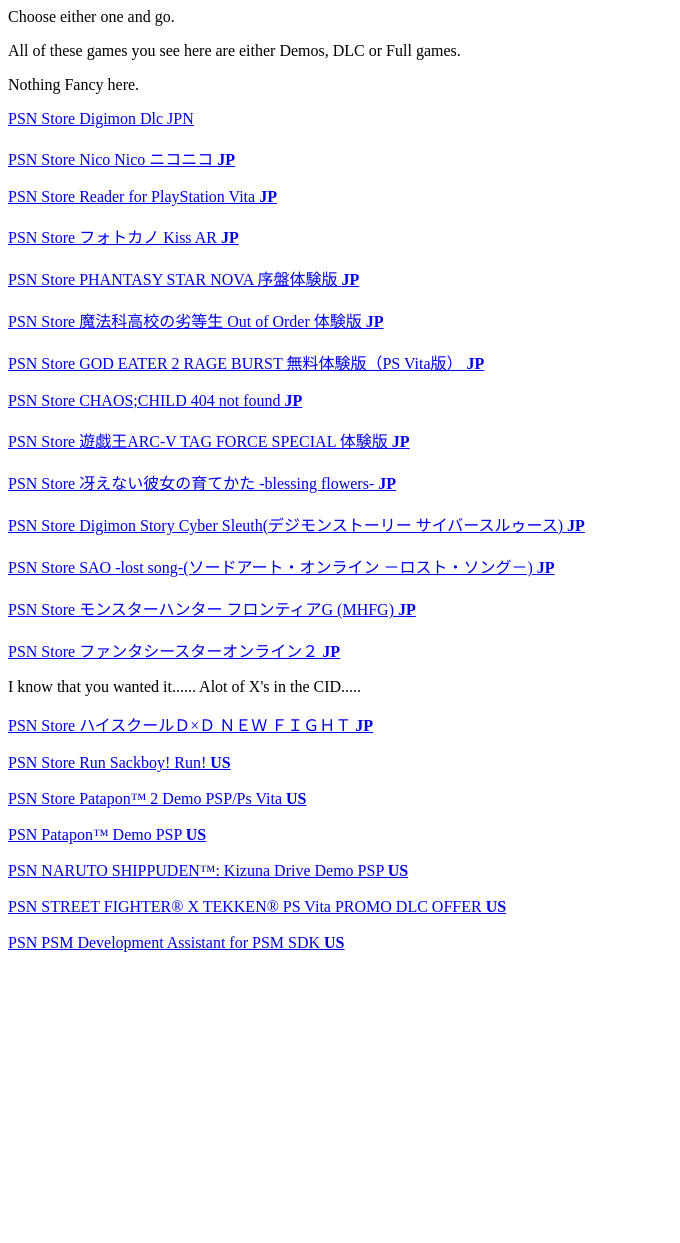
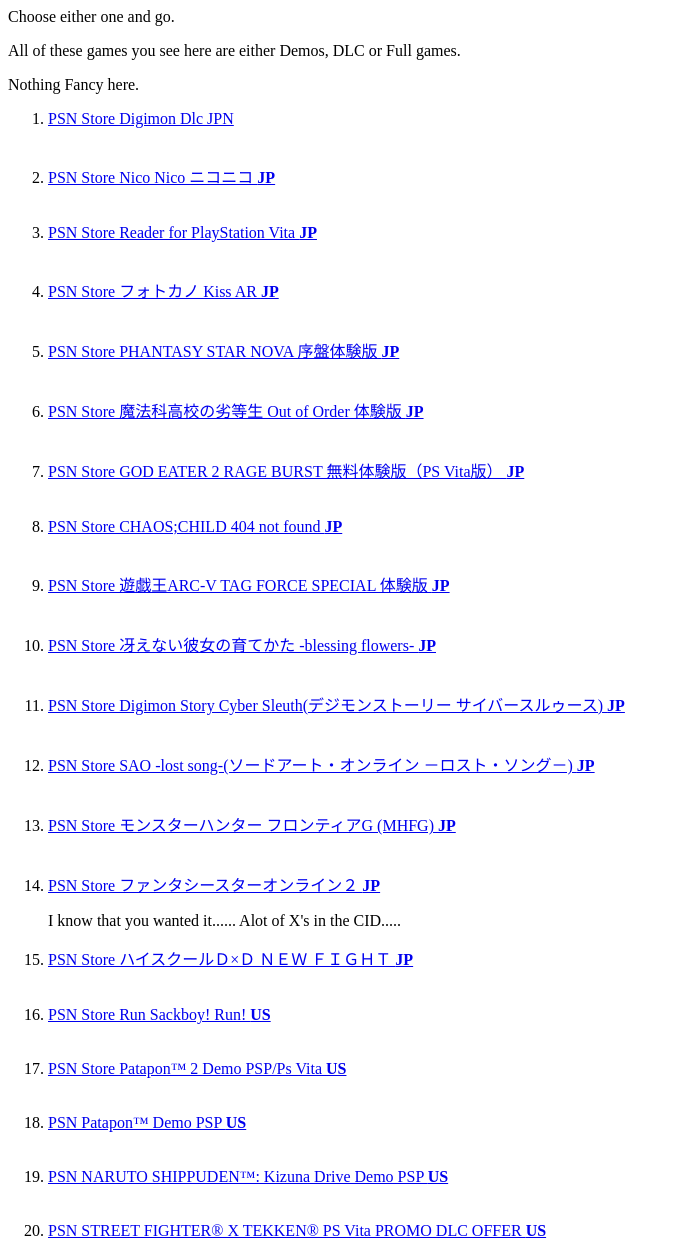
Before and after one commit to Nysek/Ps-Vita-Command-HTML-launcher, a plain HTML site: page index.html in a window 1280 px wide. Shown: the top 1243 px of the page, without its empty margins (0-680 px from the left). Before the commit the page ends 960 px from the top, so only its background shows below. Drawn offline with Linux system fonts and the light colour scheme.

Commit message:
Update index.html
Organized all of the CIDS, Added PSM Development Assistant for Unity CID and utf-8 charset to show the Japanese text.

```diff
--- a/index.html
+++ b/index.html
@@ -1,71 +1,78 @@
 <!--Made by Nysek, 2015-->
 <HTML>
 <Body>
-<Title> Ps Vita Command HTML-launcher</title>
+<head>
+  <meta charset="utf-8"></meta>
+  <Title> Ps Vita Command HTML-launcher</title>
+</head>
 <p>Choose either one and go.</p>
 <p> All of these games you see here are either Demos, DLC or Full games.</p>
 <p>Nothing Fancy here.</p>
-<a href="psns:browse?product=JP0700-PCSG00516_00-DSDLCQUEST000012&EMCID=jGMgameTOP_a0003">PSN Store Digimon Dlc JPN</a>
+<ol>
+<li><a href="psns:browse?product=JP0700-PCSG00516_00-DSDLCQUEST000012&EMCID=jGMgameTOP_a0003">PSN Store Digimon Dlc JPN</a></li>
 <br>
 <br>
-<a href="psns:browse?product=JP0028-PCSG80001_00-0000000000000001">PSN Store Nico Nico ニコニコ <b>JP</b></a>
+<li><a href="psns:browse?product=JP0028-PCSG80001_00-0000000000000001">PSN Store Nico Nico ニコニコ <b>JP</b></a></li>
 <br>
 <br>
-<a href="psns:browse?product=JA0001-PCSC80012_00-READERFORPSVITA0">PSN Store Reader for PlayStation Vita <b>JP</b></a>
+<li><a href="psns:browse?product=JA0001-PCSC80012_00-READERFORPSVITA0">PSN Store Reader for PlayStation Vita <b>JP</b></a></li>
 <br>
 <br>
-<a href="psns:browse?product=JP0117-PCSG00160_00-0000000000000000">PSN Store フォトカノ Kiss AR <b>JP</b></a>
+<li><a href="psns:browse?product=JP0117-PCSG00160_00-0000000000000000">PSN Store フォトカノ Kiss AR <b>JP</b></a></li>
 <br>
 <br>
-<a href="psns:browse?product=JP0177-PCSG90131_00-NOVATRIALELYSTG3">PSN Store PHANTASY STAR NOVA 序盤体験版 <b>JP</b></a>
+<li><a href="psns:browse?product=JP0177-PCSG90131_00-NOVATRIALELYSTG3">PSN Store PHANTASY STAR NOVA 序盤体験版 <b>JP</b></a></li>
 <br>
 <br>
-<a href="psns:browse?product=JP0700-PCSG90162_00-IMHOOOTRIALVER00">PSN Store 魔法科高校の劣等生 Out of Order 体験版 <b>JP</b></a>
+<li><a href="psns:browse?product=JP0700-PCSG90162_00-IMHOOOTRIALVER00">PSN Store 魔法科高校の劣等生 Out of Order 体験版 <b>JP</b></a></li>
 <br>
 <br>
-<a href="psns:browse?product=JP0700-PCSG90161_00-VITAGE2RBDEMO000">PSN Store GOD EATER 2 RAGE BURST 無料体験版（PS Vita版） <b>JP</b></a>
+<li><a href="psns:browse?product=JP0700-PCSG90161_00-VITAGE2RBDEMO000">PSN Store GOD EATER 2 RAGE BURST 無料体験版（PS Vita版） <b>JP</b></a></li>
 <br>
 <br>
-<a href="psns:browse?product=JP0745-PCSG90169_00-CHAOSCHILDTRIALV">PSN Store CHAOS;CHILD 404 not found <b>JP</b></a>
+<li><a href="psns:browse?product=JP0745-PCSG90169_00-CHAOSCHILDTRIALV">PSN Store CHAOS;CHILD 404 not found <b>JP</b></a></li>
 <br>
 <br>
-<a href="psns:browse?product=JP0101-NPJH90349_00-YUGIOHTFSP000000">PSN Store 遊戯王ARC-V TAG FORCE SPECIAL 体験版 <b>JP</b></a>
+<li><a href="psns:browse?product=JP0101-NPJH90349_00-YUGIOHTFSP000000">PSN Store 遊戯王ARC-V TAG FORCE SPECIAL 体験版 <b>JP</b></a></li>
 <br>
 <br>
-<a href="psns:browse?product=JP0745-PCSG00543_00-SAEKANOPRODUCT00">PSN Store 冴えない彼女の育てかた -blessing flowers- <b>JP</b></a>
+<li><a href="psns:browse?product=JP0745-PCSG00543_00-SAEKANOPRODUCT00">PSN Store 冴えない彼女の育てかた -blessing flowers- <b>JP</b></a></li>
 <br>
 <br>
-<a href="psns:browse?product=JP0700-PCSG00516_00-DSCYBERSLEUTH001">PSN Store Digimon Story Cyber Sleuth(デジモンストーリー サイバースルゥース) <b>JP</b></a>
+<li><a href="psns:browse?product=JP0700-PCSG00516_00-DSCYBERSLEUTH001">PSN Store Digimon Story Cyber Sleuth(デジモンストーリー サイバースルゥース) <b>JP</b></a></li>
 <br>
 <br>
-<a href="psns:browse?product=JP0700-PCSG00536_00-SAOLOSTSPSVITA00">PSN Store SAO -lost song-(ソードアート・オンライン －ロスト・ソング－) <b>JP</b></a>
+<li><a href="psns:browse?product=JP0700-PCSG00536_00-SAOLOSTSPSVITA00">PSN Store SAO -lost song-(ソードアート・オンライン －ロスト・ソング－) <b>JP</b></a></li>
 <br>
 <br>
-<a href="psns:browse?product=JP0102-PCSG00350_00-MHFGHDDCONTENTID">PSN Store モンスターハンター フロンティアG (MHFG) <b>JP</b></a>
+<li><a href="psns:browse?product=JP0102-PCSG00350_00-MHFGHDDCONTENTID">PSN Store モンスターハンター フロンティアG (MHFG) <b>JP</b></a></li>
 <br>
 <br>
-<a href="psns:browse?product=JP0177-PCSG00141_00-PHANTASYSTARONL2">PSN Store ファンタシースターオンライン２ <b>JP</b></a>
-<br
-<br>
+<li><a href="psns:browse?product=JP0177-PCSG00141_00-PHANTASYSTARONL2">PSN Store ファンタシースターオンライン２ <b>JP</b></a></li>
 <p>I know that you wanted it...... Alot of X's in the CID.....</p>
-<a href="psns:browse?product=JP0507-PCSG00406_00-NDFFXXXXXXXXXXXX">PSN Store ハイスクールＤ×Ｄ ＮＥＷ ＦＩＧＨＴ <b>JP</b></a>
+<li><a href="psns:browse?product=JP0507-PCSG00406_00-NDFFXXXXXXXXXXXX">PSN Store ハイスクールＤ×Ｄ ＮＥＷ ＦＩＧＨＴ <b>JP</b></a></li>
 <br>
 <br>
-<a href="psns:browse?product=UP9000-PCSA00490_00-1234567891234567">PSN Store Run Sackboy! Run! <b>US</b></a>
+<li><a href="psns:browse?product=UP9000-PCSA00490_00-1234567891234567">PSN Store Run Sackboy! Run! <b>US</b></a></li>
 <br>
 <br>
-<a href="psns:browse?product=UP9000-NPUG98734_00-PATAPON2DEMOGS09">PSN Store Patapon™ 2 Demo PSP/Ps Vita <b>US</b></a>
+<li><a href="psns:browse?product=UP9000-NPUG98734_00-PATAPON2DEMOGS09">PSN Store Patapon™ 2 Demo PSP/Ps Vita <b>US</b></a></li>
 <br>
 <br>
-<a href="psns:browse?product=UP9000-UCUS98721_00-PATAPONPSNDEMO08">PSN Patapon™ Demo PSP <b>US</b></a>
+<li><a href="psns:browse?product=UP9000-UCUS98721_00-PATAPONPSNDEMO08">PSN Patapon™ Demo PSP <b>US</b></a></li>
 <br>
 <br>
-<a href="psns:browse?product=UP0700-NPUH90095_00-KIZUNADRIVETRIAL">PSN NARUTO SHIPPUDEN™: Kizuna Drive Demo PSP <b>US</b></a>
+<li><a href="psns:browse?product=UP0700-NPUH90095_00-KIZUNADRIVETRIAL">PSN NARUTO SHIPPUDEN™: Kizuna Drive Demo PSP <b>US</b></a></li>
 <br>
 <br>
-<a href="psns:browse?product=UP0102-PCSE00005_00-SXTVITAFREEBUNDL">PSN STREET FIGHTER® X TEKKEN® PS Vita PROMO DLC OFFER <b>US</b></a>
+<li><a href="psns:browse?product=UP0102-PCSE00005_00-SXTVITAFREEBUNDL">PSN STREET FIGHTER® X TEKKEN® PS Vita PROMO DLC OFFER <b>US</b></a></li>
 <br>
 <br>
-<a href="psns:browse?product=IP9100-PCSI00007_00-PSSUITEDEV000000">PSN PSM Development Assistant for PSM SDK <b>US</b></a>
+<li><a href="psns:browse?product=IP9100-PCSI00007_00-PSSUITEDEV000000">PSN PSM Development Assistant for PSM SDK <b>US</b></a></li>
+<br>
+<br>
+<li><a href="psns:browse?product=IP9100-PCSI00009_00-UNITYDEV00000000">PSN PSM Development Assistant for Unity <b>US</b></a></li>
+</ol>
+<br>
 </Body>
 </HTML>
```
